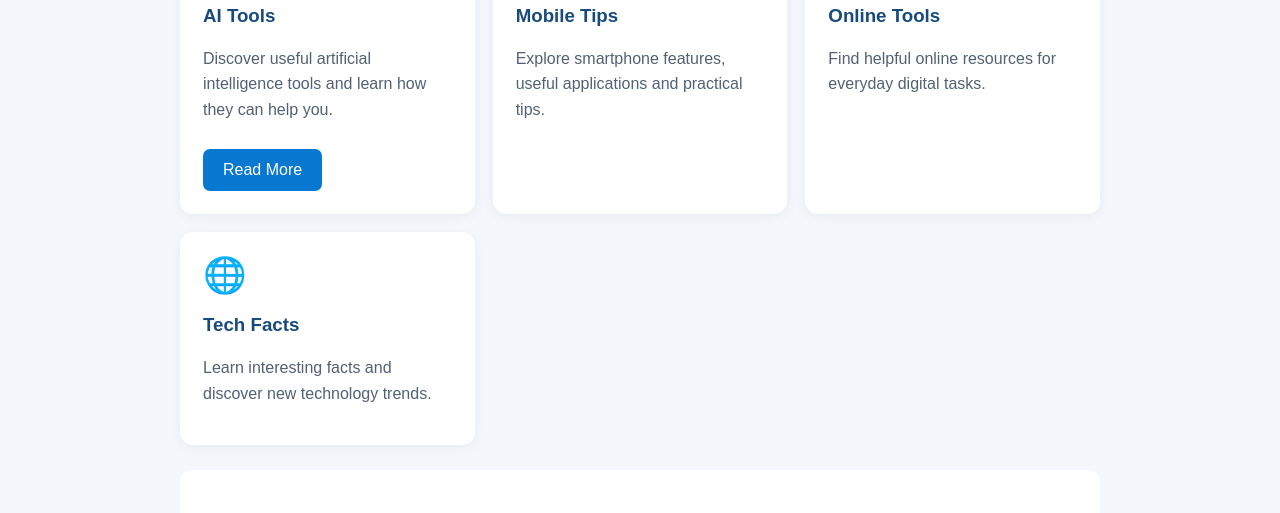
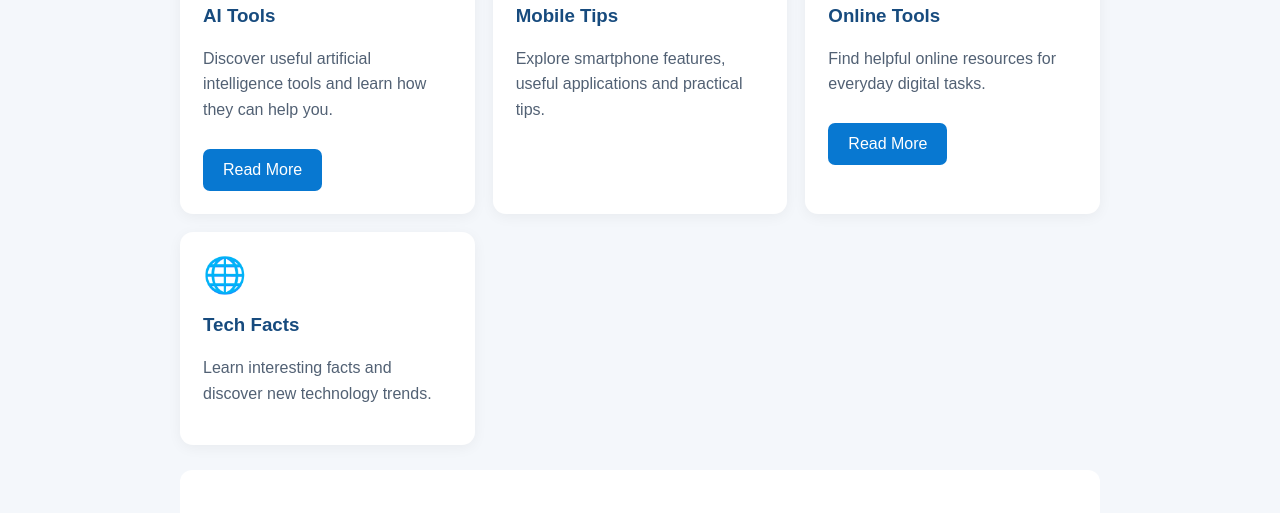
Before and after one commit to mdbipulsarker543-cpu/discover-smart-world, a plain HTML site: page index.html in a window 1280 px wide. Shown: the part 587-1100 px from the top of the page. Drawn offline with Linux system fonts and the light colour scheme.

Commit message:
Update index.html

```diff
--- a/index.html
+++ b/index.html
@@ -76,6 +76,7 @@ footer a{color:white;margin:8px}
 <div class="emoji">💻</div>
 <h3>Online Tools</h3>
 <p>Find helpful online resources for everyday digital tasks.</p>
+<a class="btn" href="online-tools.html">Read More</a>
 </div>
 <div class="card">
 <div class="emoji">🌐</div>
```
